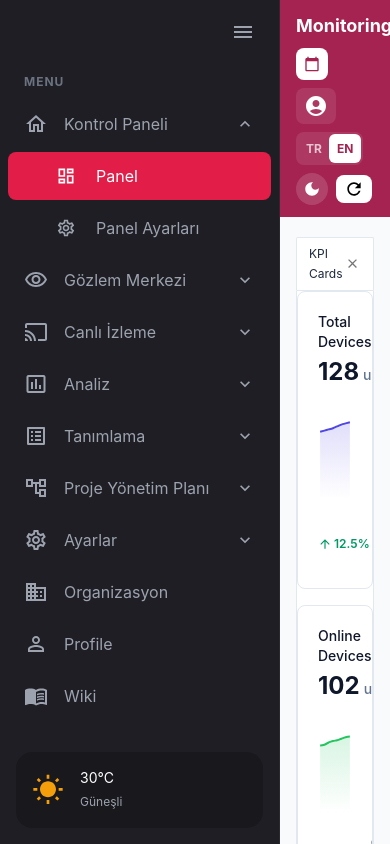
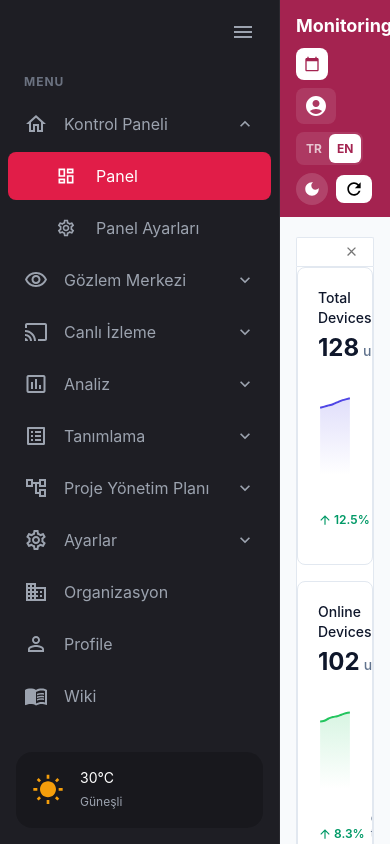
Before and after one commit to aycacerence/Monitoring-dashboard, a React (Vite) app: page / in a window 390 px wide. Built offline with nearby package versions, Linux system fonts and the light colour scheme.

Commit message:
fix:tekrar eden widget başlıkları mobil ve tablet görünümünden kaldırıldı.

```diff
--- a/src/components/dashboard/DraggableGrid/DraggableGrid.jsx
+++ b/src/components/dashboard/DraggableGrid/DraggableGrid.jsx
@@ -237,9 +237,9 @@ export default function DraggableGrid({ widgets = [] }) {
               sx={{
                 display: 'flex',
                 alignItems: 'center',
-                justifyContent: 'space-between',
+                justifyContent: 'flex-end',
                 px: 1.5,
-                py: 0.75,
+                py: 0.5,
                 bgcolor: 'background.paper',
                 borderTopLeftRadius: 2,
                 borderTopRightRadius: 2,
@@ -248,9 +248,6 @@ export default function DraggableGrid({ widgets = [] }) {
                 borderBottom: 0,
               }}
             >
-              <Typography variant="caption" color="text.secondary" fontWeight={600}>
-                {title}
-              </Typography>
               <IconButton size="small" onClick={() => dispatch(setWidgetVisibility({ id, visible: false }))} sx={{ p: 0.3 }}>
                 <CloseIcon sx={{ fontSize: 15 }} />
               </IconButton>
```
